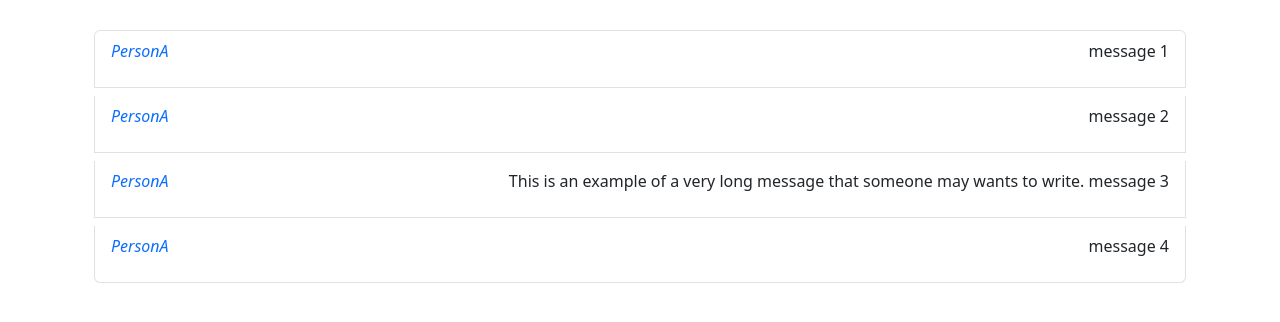
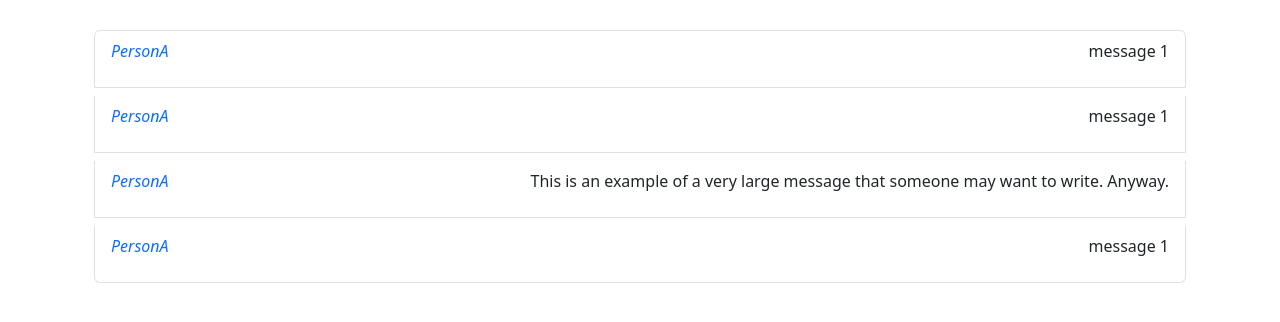
Before and after one commit to blankhall98/sandb, a Flask app: page /messages in a window 1280 px wide. Shown: the part 222-544 px from the top of the page. Run offline with Flask 2, Linux system fonts and the light colour scheme.

Commit message:
style index

```diff
--- a/templates/messages.html
+++ b/templates/messages.html
@@ -11,10 +11,10 @@
 <div class="container d-flex">
     <div class="container">
         <ul class="list-group">
-            <li class="list-group-item mb-2 d-flex justify-content-between px-3"><i><p class="text-primary">PersonA</p></i><p>message 1</p></li>
-            <li class="list-group-item mb-2 d-flex justify-content-between px-3"><i><p class="text-primary">PersonA</p></i><p>message 2</p></li>
-            <li class="list-group-item mb-2 d-flex justify-content-between px-3"><i><p class="text-primary">PersonA</p></i><p>This is an example of a very long message that someone may wants to write. message 3</p></li>
-            <li class="list-group-item mb-2 d-flex justify-content-between px-3"><i><p class="text-primary">PersonA</p></i><p>message 4</p></li>
+            <li class="list-group-item mb-2 d-flex justify-content-between px-3"><div><i><p class="text-primary">PersonA</p></i></div><div><div></div><p>message 1</p></div></li>
+            <li class="list-group-item mb-2 d-flex justify-content-between px-3"><div><i><p class="text-primary">PersonA</p></i></div><div><div></div><p>message 1</p></div></li>
+            <li class="list-group-item mb-2 d-flex justify-content-between px-3"><div><i><p class="text-primary">PersonA</p></i></div><div><div></div><p>This is an example of a very large message that someone may want to write. Anyway.</p></div></li>
+            <li class="list-group-item mb-2 d-flex justify-content-between px-3"><div><i><p class="text-primary">PersonA</p></i></div><div><div></div><p>message 1</p></div></li>
         </ul>
     </div>
 </div>
```
